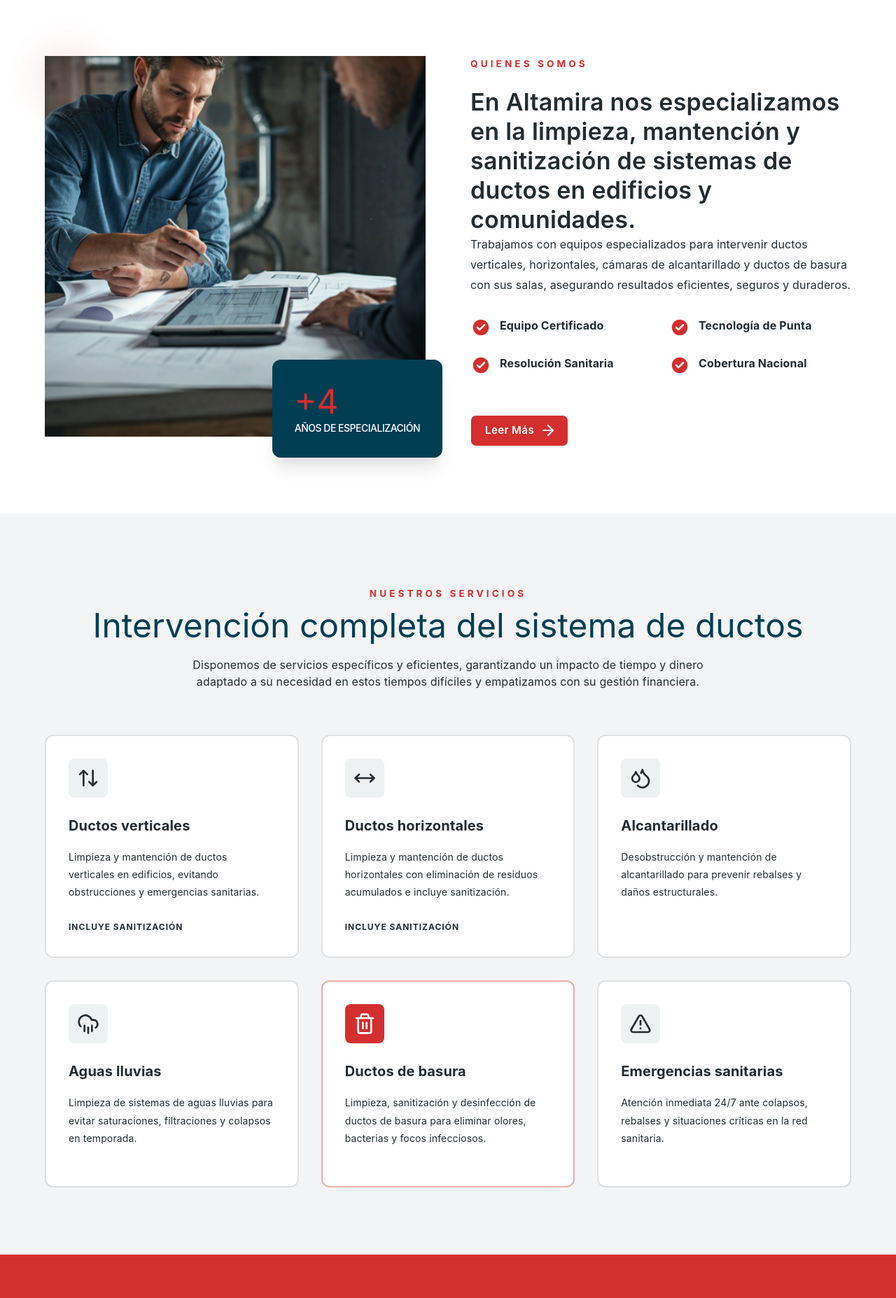
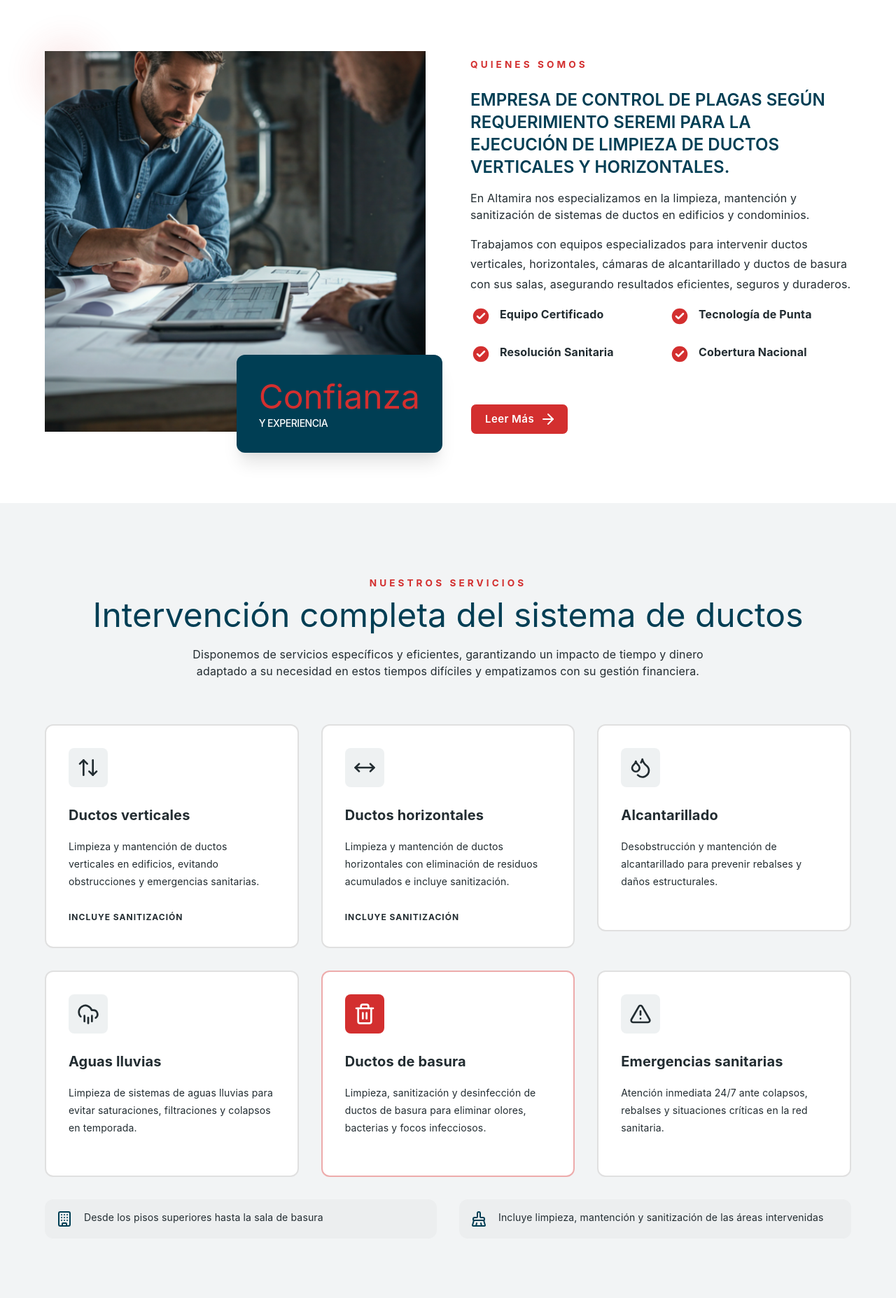
Before and after one commit to rivascode-dev/website-altamira, a Next.js app: page / in a window 1280 px wide. Shown: the part 1040-2895 px from the top of the page at 70% size. Built offline with nearby package versions, Linux system fonts and the light colour scheme; no server answers; what @mui/material-nextjs would draw is missing.

Commit message:
fix: add corrections and botons

```diff
--- a/src/sections/home/AboutUsSection.tsx
+++ b/src/sections/home/AboutUsSection.tsx
@@ -52,7 +52,7 @@
                 }}
               >
                 <Typography variant='h3' color='secondary'>
-                  +4
+                  Confianza
                 </Typography>
                 <Typography
                   variant='body2'
@@ -63,58 +63,42 @@
                     color: 'white',
                   }}
                 >
-                  años de especialización
+                  y experiencia
                 </Typography>
               </Box>
             </Box>
           </Grid>
           <Grid size={{ xs: 12, md: 6 }}>
-            {/* <Image
-              src='/assets/logos/logo-altamira-limpieza-ductos-vertical.png'
-              alt='Equipo técnico Altamira Ductos'
-              width={854}
-              height={285}
-              style={{ width: '30%', height: 'auto' }}
-              priority
-            /> */}
-
             <Stack>
               <Typography variant='overline' color='secondary'>
                 QUIENES SOMOS
               </Typography>
 
               <Typography
-                variant='h4'
-                color='primary.main'
+                variant='h5'
+                color='primary'
                 sx={{ mt: 2, fontWeight: 600 }}
               >
+                EMPRESA DE CONTROL DE PLAGAS SEGÚN REQUERIMIENTO SEREMI PARA LA
+                EJECUCIÓN DE LIMPIEZA DE DUCTOS VERTICALES Y HORIZONTALES.
+              </Typography>
+
+              <Typography variant='body1' color='primary.main' sx={{ mt: 2 }}>
                 En Altamira nos especializamos en la limpieza, mantención y
-                sanitización de sistemas de ductos en edificios y comunidades.
+                sanitización de sistemas de ductos en edificios y condominios.
               </Typography>
               <Typography
                 variant='body1'
                 color='text.secondary'
-                sx={{ mb: 4, lineHeight: 1.8 }}
+                sx={{ mt: 2, lineHeight: 1.8 }}
               >
                 Trabajamos con equipos especializados para intervenir ductos
                 verticales, horizontales, cámaras de alcantarillado y ductos de
                 basura con sus salas, asegurando resultados eficientes, seguros
                 y duraderos.{'  '}
-                {/* <Box
-                  component={Link}
-                  href='/docs/nosotros'
-                  sx={{
-                    color: 'secondary.main',
-                    fontWeight: 800,
-                    fontStyle: 'italic',
-                    textDecoration: 'none',
-                  }}
-                >
-                  Leer más...
-                </Box> */}
               </Typography>
 
-              <Grid container spacing={3}>
+              <Grid container spacing={3} sx={{ mt: 2 }}>
                 {[
                   'Equipo Certificado',
                   'Tecnología de Punta',
--- a/src/sections/home/ProblemSection.tsx
+++ b/src/sections/home/ProblemSection.tsx
@@ -1,6 +1,13 @@
 'use client';
 import { Box, Button, Container, Grid, Stack, Typography } from '@mui/material';
-import { Ban, Biohazard, Waves, Video, ArrowRight } from 'lucide-react';
+import {
+  Ban,
+  Biohazard,
+  Waves,
+  Video,
+  ArrowRight,
+  NotepadText,
+} from 'lucide-react';
 import SectionWrapper from '@/components/SectionWrapper';
 import Image from 'next/image';
 import Link from 'next/link';
@@ -17,6 +24,10 @@
   {
     icon: <Waves />,
     text: 'Filtraciones en departamentos y daños estructurales.',
+  },
+  {
+    icon: <NotepadText />,
+    text: 'Multas, problemas con comités y seguros contratados.',
   },
 ];
 
--- a/src/sections/home/ServicesSection.tsx
+++ b/src/sections/home/ServicesSection.tsx
@@ -15,8 +15,11 @@
   CloudRain,
   Trash2,
   TriangleAlert,
+  Building,
+  BrushCleaning,
 } from 'lucide-react';
 import SectionWrapper from '@/components/SectionWrapper';
+import Link from 'next/link';
 
 const DATA_SERVICES = [
   {
@@ -61,6 +64,17 @@
   },
 ];
 
+const DATA_SERVICES_EXTRAS = [
+  {
+    icon: <Building />,
+    text: 'Desde los pisos superiores hasta la sala de basura',
+  },
+  {
+    icon: <BrushCleaning />,
+    text: 'Incluye limpieza, mantención y sanitización de las áreas intervenidas',
+  },
+];
+
 export default function ServicesSection() {
   const theme = useTheme();
 
@@ -101,6 +115,16 @@
         <Grid container spacing={4}>
           {DATA_SERVICES.map((service, index) => (
             <Grid size={{ xs: 12, sm: 6, lg: 4 }} key={index}>
+              <Box
+                component={Link}
+                href='docs/servicios/'
+                sx={{
+                  cursor: 'pointer',
+                  textDecoration: 'none',
+                  color: 'inherit',
+                  display: 'block',
+                }}
+              >
                 <ServiceCard
                   icon={service.icon}
                   title={service.title}
@@ -108,110 +132,34 @@
                   accent={service.accent}
                   featured={service.featured}
                 />
+              </Box>
             </Grid>
           ))}
-
-          {/* <Grid size={{ xs: 12, sm: 6, lg: 4 }}>
-            <ServiceCard
-              icon={<ArrowUpDown size={32} />}
-              title='Ductos verticales'
-              description='Limpieza profunda de shafts de ventilación y extracción en edificios de gran altura.'
-              accent='Incluye Sanitización'
-            />
         </Grid>
-          <Grid size={{ xs: 12, sm: 6, lg: 4 }}>
-            <ServiceCard
-              icon={<MoveHorizontal size={32} />}
-              title='Ductos horizontales'
-              description='Mantenimiento de redes de extracción en estacionamientos y cocinas industriales.'
-            />
-          </Grid>
-          <Grid size={{ xs: 12, sm: 6, lg: 4 }}>
-            <ServiceCard
-              icon={<Droplets size={32} />}
-              title='Alcantarillado'
-              description='Desobstrucción técnica y mantenimiento preventivo de redes de aguas servidas.'
-            />
-          </Grid>
-          <Grid size={{ xs: 12, sm: 6, lg: 4 }}>
-            <ServiceCard
-              icon={<CloudRain size={32} />}
-              title='Aguas lluvias'
-              description='Preparación estacional de ductos para evitar colapsos por lluvias intensas.'
-            />
-          </Grid>
-          <Grid size={{ xs: 12, sm: 6, lg: 4 }}>
-            <ServiceCard
-              icon={<Trash2 size={32} />}
-              title='Ductos de basura'
-              description='Lavado a presión y desinfección de alta gama para control de olores y plagas.'
-              borderColor='secondary.main'
-              iconColor='secondary.main'
-              iconBgColor='rgba(211, 47, 47, 0.1)'
-            />
-          </Grid> */}
-
-          {/* Emergency Service Featured Card */}
-          {/* <Grid size={{ xs: 12, sm: 6, lg: 4 }}>
-            <Box
+        <Grid container spacing={4} sx={{ mt: 4 }}>
+          {DATA_SERVICES_EXTRAS.map((item, index) => (
+            <Grid
+              key={index}
+              size={{ xs: 12, sm: 6, lg: 6 }}
               sx={{
-                bgcolor: 'primary.main',
-                p: 4,
+                p: 2,
                 borderRadius: 3,
-                boxShadow: '0 25px 50px -12px rgba(0, 0, 0, 0.25)',
-                height: '100%',
-                display: 'flex',
-                flexDirection: 'column',
-                justifyContent: 'space-between',
+                bgcolor:
+                  theme.palette.mode === 'dark'
+                    ? 'background.paper'
+                    : '#eceeef',
               }}
             >
-              <Box>
-                <Box
-                  sx={{
-                    width: 56,
-                    height: 56,
-                    bgcolor: 'secondary.main',
-                    borderRadius: 2,
-                    display: 'flex',
-                    alignItems: 'center',
-                    justifyContent: 'center',
-                    mb: 3,
-                  }}
-                >
-                  <TriangleAlert size={32} color='white' />
+              <Stack direction='row' spacing={2}>
+                <Box sx={{ color: 'primary.main', display: 'flex' }}>
+                  {item.icon}
                 </Box>
-                <Typography
-                  variant='h6'
-                  color='white'
-                  sx={{ fontWeight: 700, mb: 2 }}
-                >
-                  Emergencias sanitarias
+                <Typography variant='body2' color='primary.main'>
+                  {item.text}
                 </Typography>
-                <Typography
-                  variant='body2'
-                  color='rgba(255,255,255,0.7)'
-                  sx={{ mb: 3, lineHeight: 1.8 }}
-                >
-                  Atención inmediata ante colapsos u obstrucciones críticas que
-                  comprometen la salud.
-                </Typography>
-              </Box>
-              <Button
-                component='a'
-                href='tel:+56982811148'
-                variant='contained'
-                sx={{
-                  bgcolor: 'white',
-                  color: 'primary.main',
-                  fontWeight: 700,
-                  py: 1.5,
-                  '&:hover': { bgcolor: 'secondary.main', color: 'white' },
-                }}
-              >
-                Llamar Ahora
-              </Button>
-            </Box>
-          </Grid> */}
+              </Stack>
+            </Grid>
+          ))}
         </Grid>
       </Container>
     </SectionWrapper>
@@ -247,10 +195,6 @@
         '&:hover': {
           boxShadow:
             '0 20px 25px -5px rgba(0, 0, 0, 0.1), 0 10px 10px -5px rgba(0, 0, 0, 0.04)',
-          // '& .MuiBox-root': {
-          //   bgcolor: 'secondary.main',
-          //   color: 'white',
-          // },
         },
       }}
     >
--- a/src/theme/customTheme.tsx
+++ b/src/theme/customTheme.tsx
@@ -80,10 +80,12 @@
         light: secondary[300],
         main: secondary[500],
         dark: secondary[800],
+        contrastText: '#fff',
         ...(mode === 'dark' && {
           light: secondary[400],
           main: secondary[500],
           dark: secondary[900],
+          contrastText: '#fff',
         }),
       },
       warning: {
```
Also changed, not shown: src/components/docs/DocsSidebar.tsx (+1 -48 lines), src/components/docs/DocsView.tsx (+53 -2 lines), src/sections/home/RegulationsSection.tsx (+62 -104 lines), 1 other file (tests, documents, lock files or other folders). Lines whose indentation alone changed are shown as unchanged.
